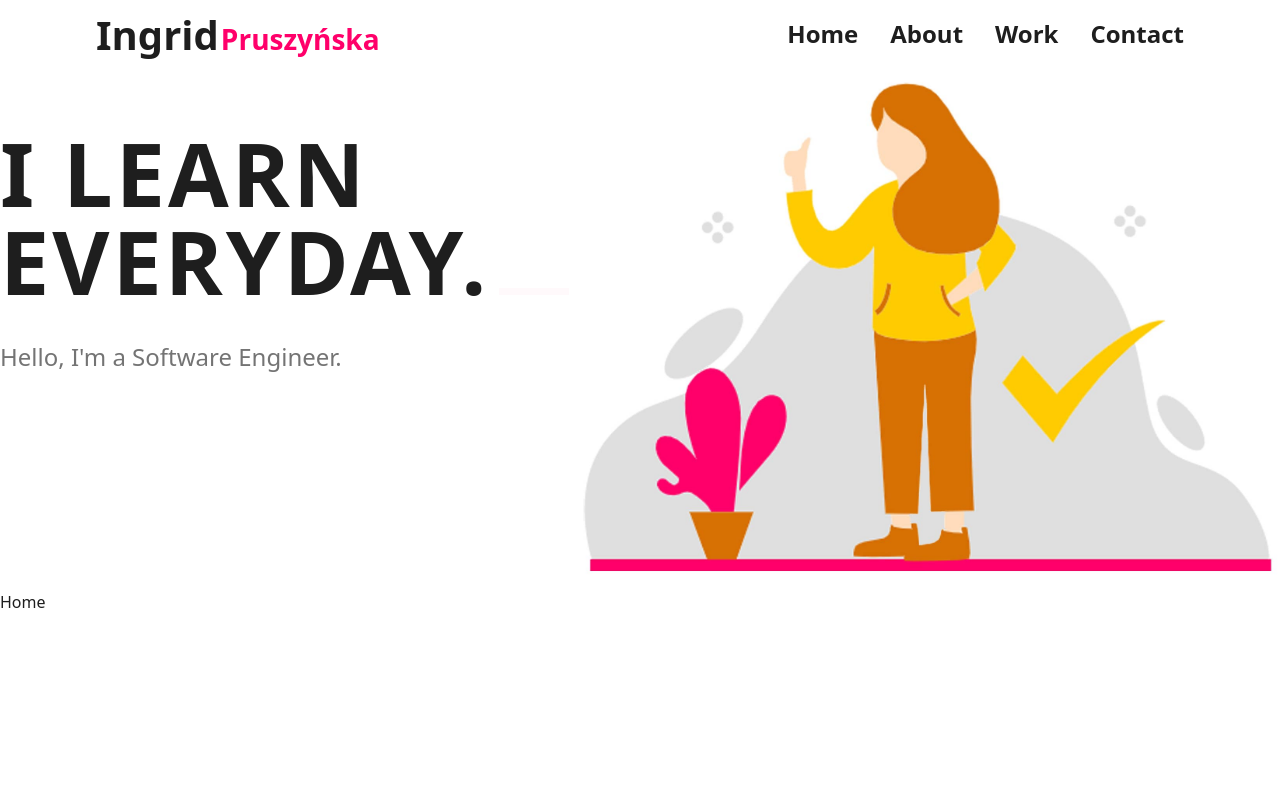
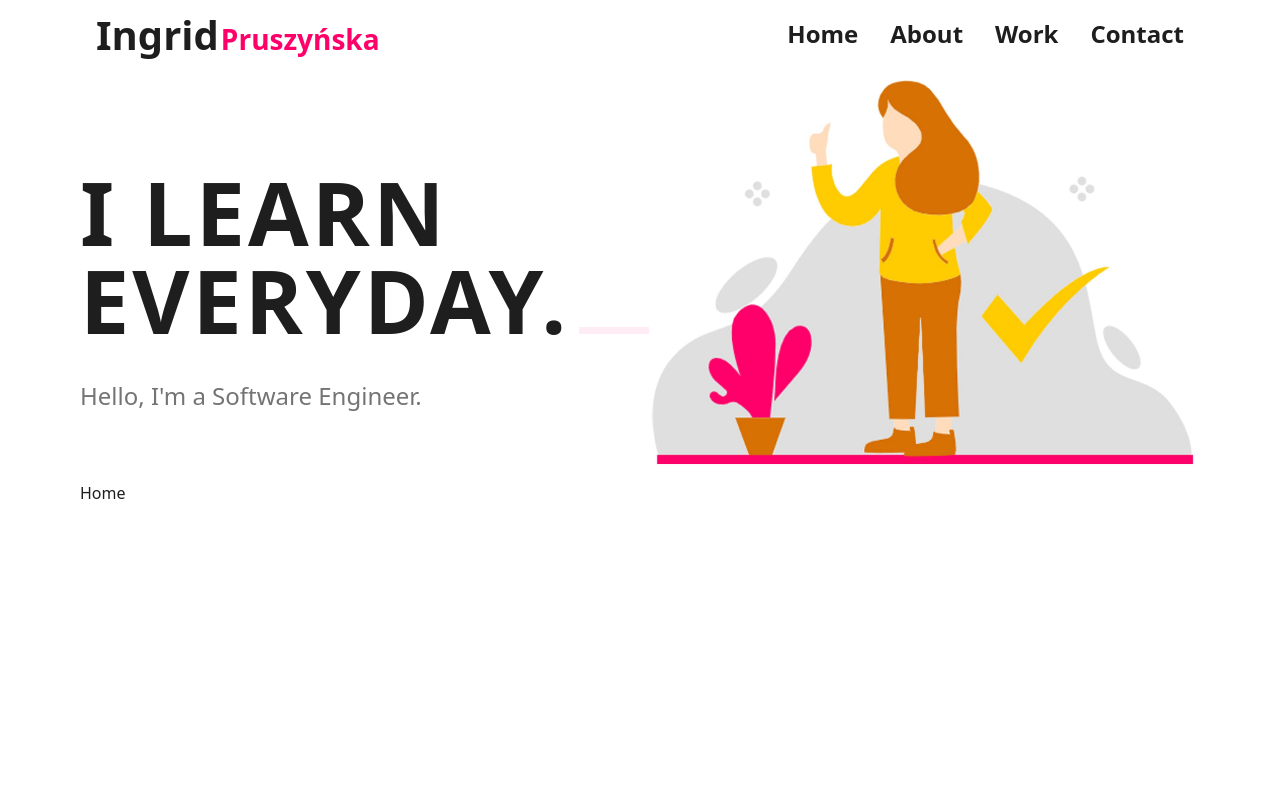
Before and after one commit to Ilshae/portfolio-2024, a React (Vite) app: page / in a window 1280 px wide. Shown: the top 800 px of the page. Built offline with nearby package versions, Linux system fonts and the light colour scheme.

Commit message:
hero spacing

```diff
--- a/src/App.tsx
+++ b/src/App.tsx
@@ -3,6 +3,7 @@ import { createGlobalStyle, ThemeProvider } from "styled-components"
 import { FC, lazy, Suspense } from "react"
 import Loading from "./components/Loading/Loading.tsx"
 import Content from "./components/Content/Content.tsx"
+import { CommonContainer } from "./components/styles.ts"
 
 const Navbar = lazy(() => import("./components/Navbar/Navbar.tsx"))
 const Hero = lazy(() => import("./components/Hero/Hero.tsx"))
@@ -13,8 +14,10 @@ const App: FC = () => {
       <ThemeProvider theme={theme}>
         <GlobalStyle />
         <Navbar />
-        <Hero />
-        <Content />
+        <CommonContainer>
+          <Hero />
+          <Content />
+        </CommonContainer>
       </ThemeProvider>
     </Suspense>
   )
--- a/src/components/Hero/Hero.tsx
+++ b/src/components/Hero/Hero.tsx
@@ -21,6 +21,8 @@ const Hero = () => {
 
 const StyledElement = styled(Element)`
   display: flex;
+  justify-content: space-around;
+  align-items: center;
 `
 
 const inOut = keyframes`
@@ -30,6 +32,8 @@ const inOut = keyframes`
 `
 
 const TextWrapper = styled.div`
+  max-width: 600px;
+
   h1 {
     font-size: 88px;
     text-transform: uppercase;
@@ -59,11 +63,9 @@ const TextWrapper = styled.div`
 `
 
 const ImgWrapper = styled.div`
-  margin-left: auto;
-
   img {
     width: 100%;
-    max-width: 700px;
+    max-width: 600px;
     border-top-left-radius: 10px;
     border-top-right-radius: 10px;
   }
```
